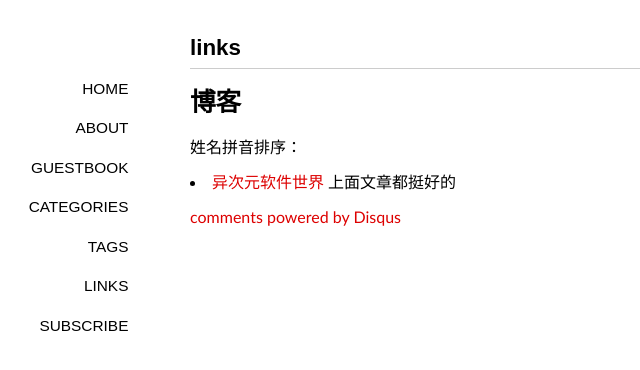
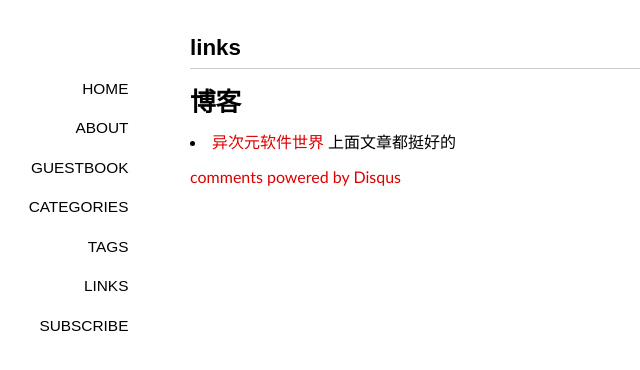
Before and after one commit to zikong/zikong.github.com, a Jekyll site: the page built from links/index.md, in a window 1280 px wide. Shown: the top 370 px of the page, without its empty margins (0-640 px from the left). Built offline with Jekyll 4.4.1, drawn with Linux system fonts in a browser that asks for light colours; some web fonts are replaced; Markdown is read by kramdown in place of the engine named in the settings; comment, search, counter and statistics services are not loaded.

Commit message:
links/index.md change

```diff
--- a/links/index.md
+++ b/links/index.md
@@ -6,6 +6,4 @@ comments: yes
 
 # 博客
 
-姓名拼音排序：
-
 - [异次元软件世界](http://www.iplaysoft.com/) 上面文章都挺好的
```
